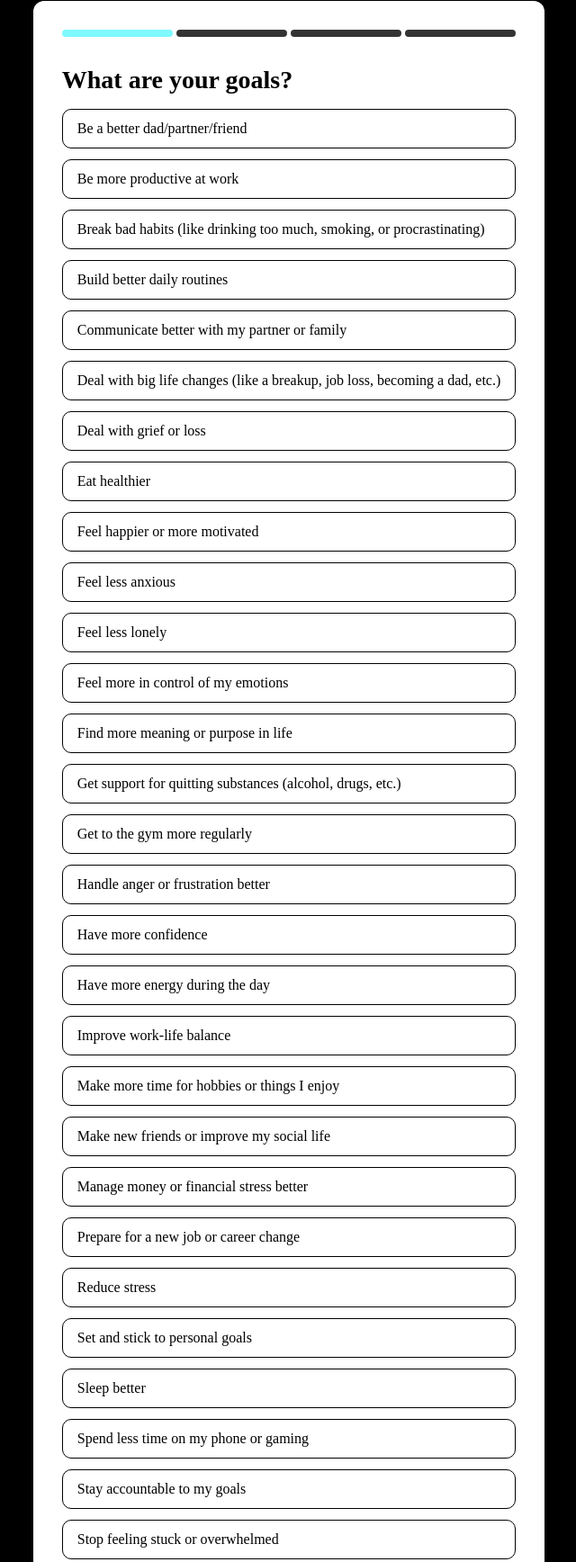
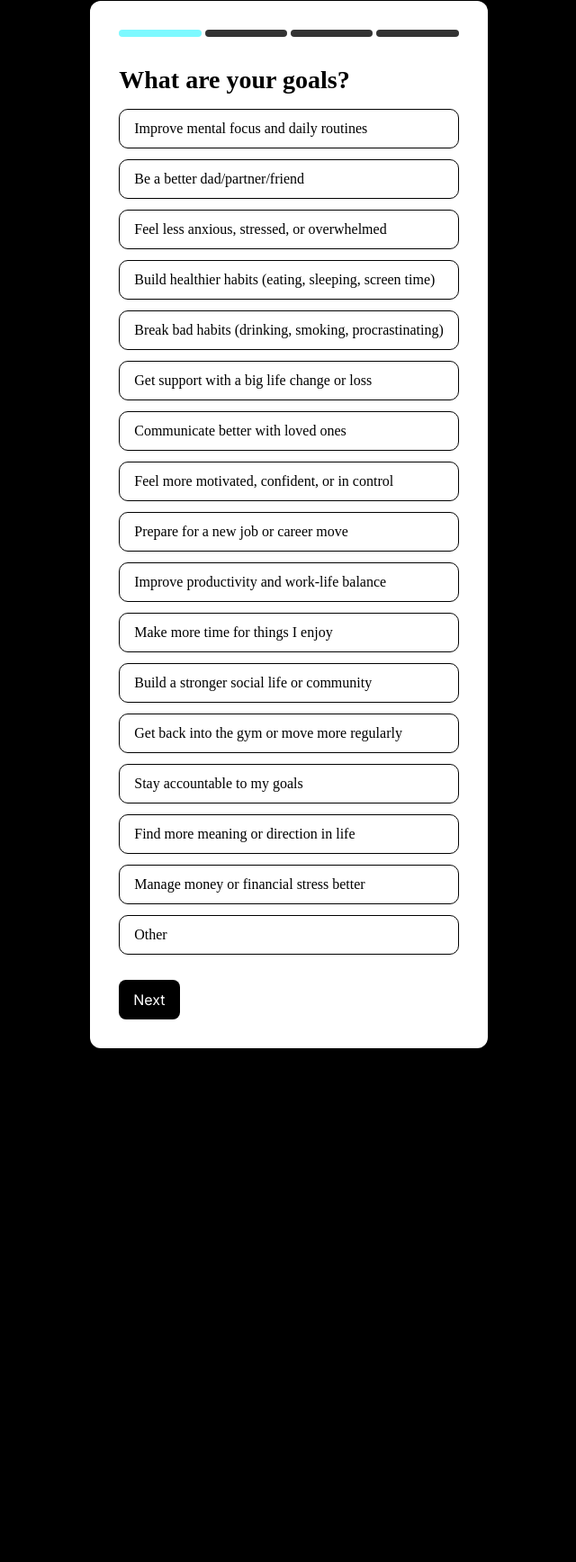
Before and after one commit to Mtpund/primarycare, a plain HTML site: page index.html in a window 1280 px wide. Shown: the part 87-1823 px from the top of the page at 90% size, without its empty margins (319-959 px from the left). After the commit the page ends 1292 px from the top, so only its background shows below. Drawn offline with Linux system fonts and the light colour scheme.

Commit message:
Update index.html

```diff
--- a/index.html
+++ b/index.html
@@ -218,35 +218,22 @@
   };
 
   createBubbleOptions('goals-options', [
+    "Improve mental focus and daily routines",
     "Be a better dad/partner/friend",
-    "Be more productive at work",
-    "Break bad habits (like drinking too much, smoking, or procrastinating)",
-    "Build better daily routines",
-    "Communicate better with my partner or family",
-    "Deal with big life changes (like a breakup, job loss, becoming a dad, etc.)",
-    "Deal with grief or loss",
-    "Eat healthier",
-    "Feel happier or more motivated",
-    "Feel less anxious",
-    "Feel less lonely",
-    "Feel more in control of my emotions",
-    "Find more meaning or purpose in life",
-    "Get support for quitting substances (alcohol, drugs, etc.)",
-    "Get to the gym more regularly",
-    "Handle anger or frustration better",
-    "Have more confidence",
-    "Have more energy during the day",
-    "Improve work-life balance",
-    "Make more time for hobbies or things I enjoy",
-    "Make new friends or improve my social life",
+    "Feel less anxious, stressed, or overwhelmed",
+    "Build healthier habits (eating, sleeping, screen time)",
+    "Break bad habits (drinking, smoking, procrastinating)",
+    "Get support with a big life change or loss",
+    "Communicate better with loved ones",
+    "Feel more motivated, confident, or in control",
+    "Prepare for a new job or career move",
+    "Improve productivity and work-life balance",
+    "Make more time for things I enjoy",
+    "Build a stronger social life or community",
+    "Get back into the gym or move more regularly",
+    "Stay accountable to my goals",
+    "Find more meaning or direction in life",
     "Manage money or financial stress better",
-    "Prepare for a new job or career change",
-    "Reduce stress",
-    "Set and stick to personal goals",
-    "Sleep better",
-    "Spend less time on my phone or gaming",
-    "Stay accountable to my goals",
-    "Stop feeling stuck or overwhelmed",
     "Other"
   ]);
 
```
